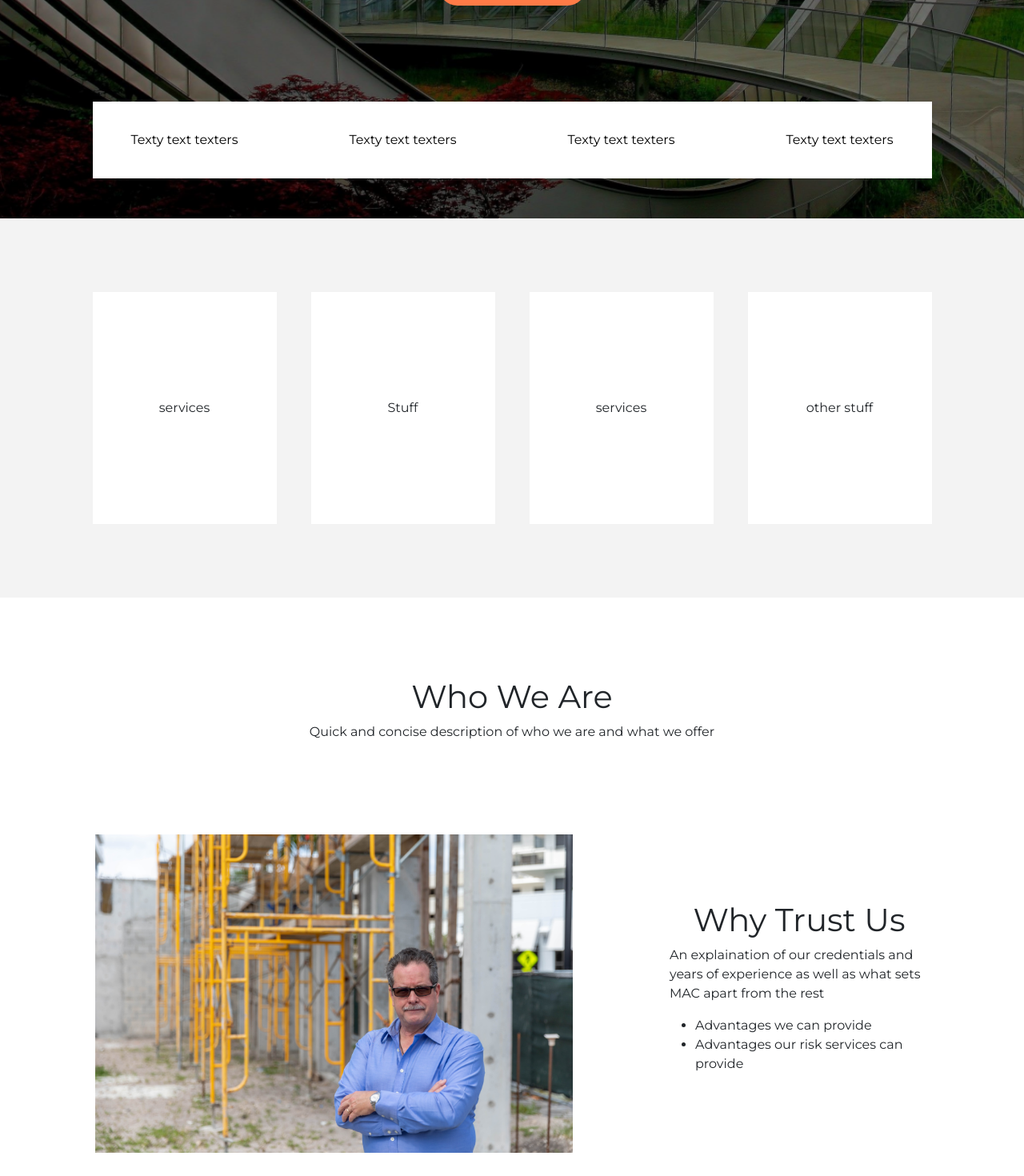
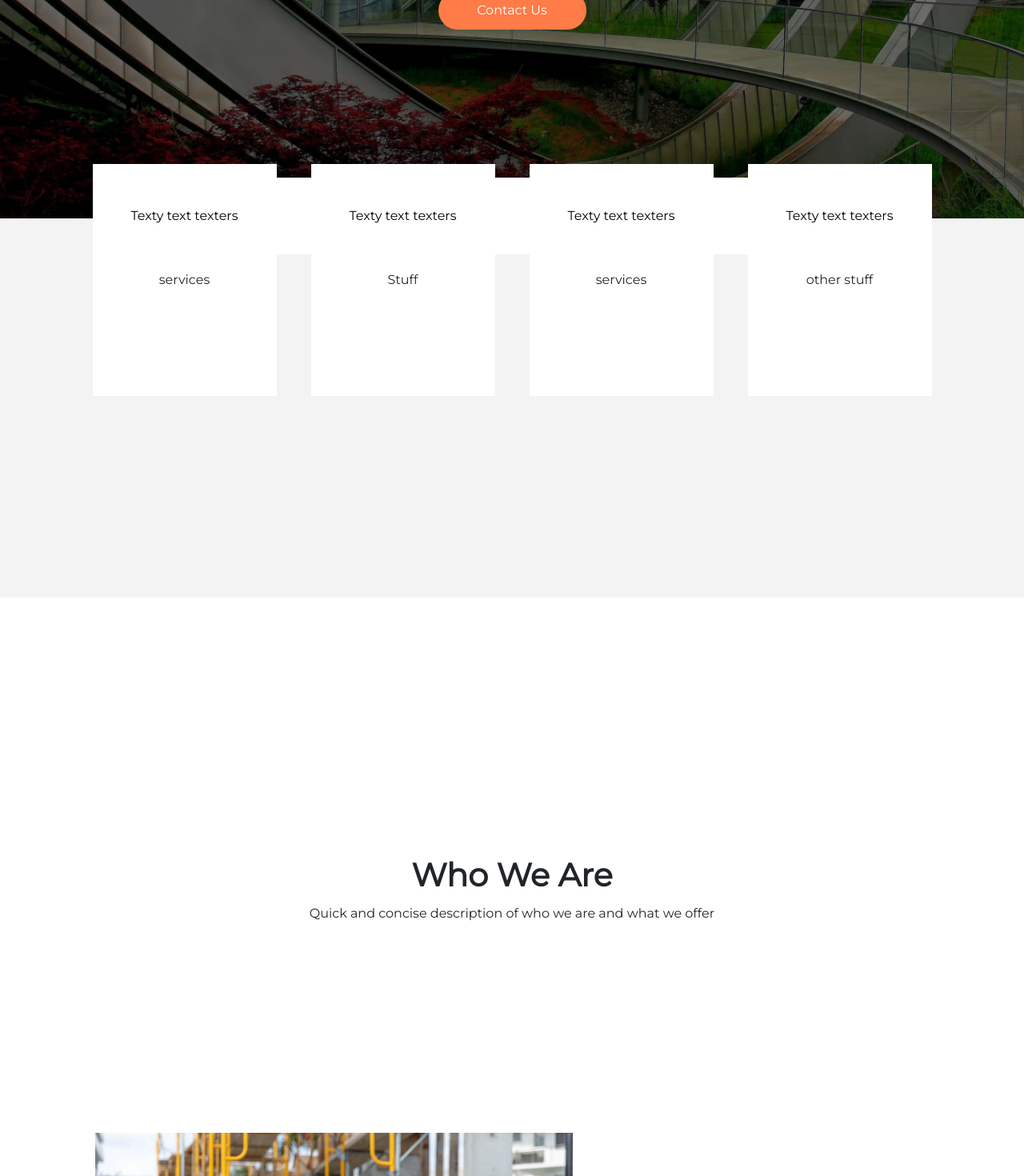
Before and after one commit to gabe305/MAC_Risk, a React (Create React App) app: page / in a window 1280 px wide. Shown: the part 520-1990 px from the top of the page at 80% size. Built offline with nearby package versions, Linux system fonts and the light colour scheme.

Commit message:
fixed some styling on services and who we are

```diff
--- a/src/Components/Hero/hero.scss
+++ b/src/Components/Hero/hero.scss
@@ -29,6 +29,7 @@
       margin-top: 200px;
       width: 635px;
       font-size: 58px;
+      padding-top: 30px;
     }
   }
   &__desc {
@@ -51,6 +52,10 @@
     display: flex;
     flex-direction: column;
     justify-content: space-between;
+    @include desktop {
+      position: relative;
+      top: 65px;
+    }
   }
   &__cards {
     width: 230px;
--- a/src/Components/Nav/nav.scss
+++ b/src/Components/Nav/nav.scss
@@ -32,7 +32,7 @@
     @include desktop {
       position: fixed;
       background: white;
-      opacity: 0.9;
+      opacity: 0.96;
     }
   }
 
--- a/src/Components/Services/services.scss
+++ b/src/Components/Services/services.scss
@@ -1,14 +1,12 @@
 .services {
   background-color: #f3f3f3;
-  height: 1546px;
 
   &__cardBox {
     display: flex;
     justify-content: space-between;
     flex-direction: column;
     align-items: center;
-    padding-top: 100px;
-    margin-bottom: 196px;
+    padding-block: 16% 25%;
     height: 1250px;
   }
   &__card {
@@ -18,6 +16,7 @@
     display: flex;
     justify-content: center;
     align-items: center;
+    margin-block: 3%;
   }
   @media (min-width: 1049px) {
     height: 474px;
--- a/src/Components/WhoWeAre/whoWeAre.scss
+++ b/src/Components/WhoWeAre/whoWeAre.scss
@@ -11,14 +11,37 @@
     display: flex;
     flex-direction: column;
     align-items: center;
-    width: 252px;
+    width: 275px;
     text-align: center;
+    padding-block: 17% 8%;
+    & h2 {
+      font-size: 2.5rem;
+      line-height: 3.5625rem;
+      font-weight: 700;
+    }
     &--second {
       display: flex;
       flex-direction: column;
       align-items: center;
-      width: 252px;
+      width: 275px;
       text-align: center;
+      margin-block: 17% 8%;
+      & h2 {
+        font-size: 2.5rem;
+        line-height: 3.5625rem;
+        font-weight: 700;
+      }
+      & ul {
+        list-style: none;
+        padding-left: 0;
+        margin-bottom: 0;
+        display: flex;
+        flex-direction: column;
+        align-items: flex-start;
+        & li {
+          font-weight: 700;
+        }
+      }
     }
   }
   &__box {
```
